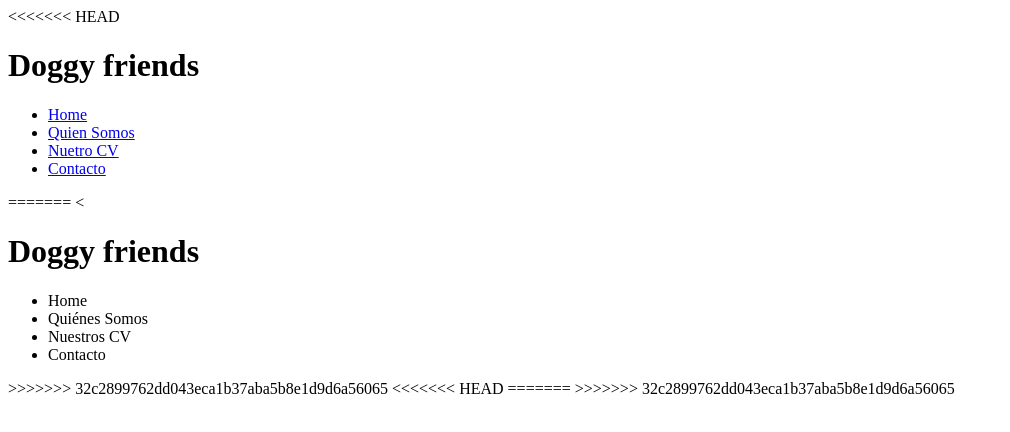
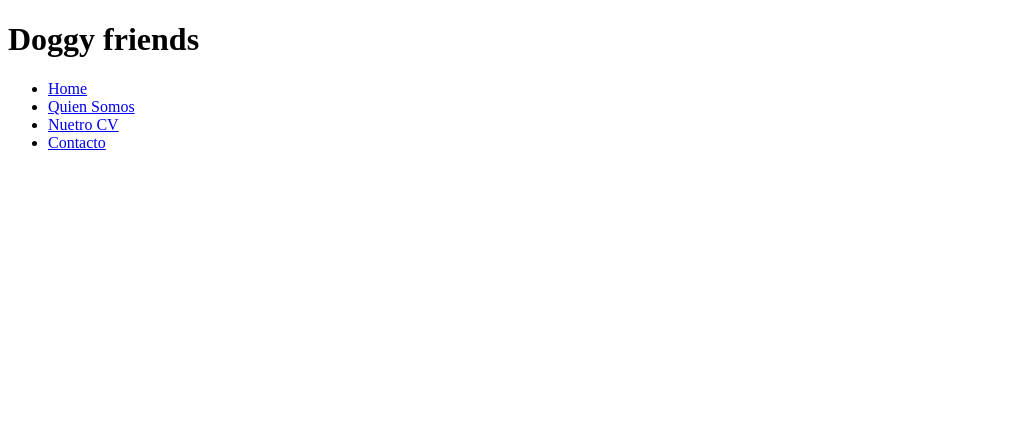
Before and after one commit to Fabioo798/202301-W1CH2-Fabio-Ariadna, a website: page index.html in a window 1280 px wide. Shown: the whole page, without its empty margins (0-1010 px from the left). Drawn offline with Linux system fonts and the light colour scheme.

Commit message:
fixed bug on index.html

```diff
--- a/index.html
+++ b/index.html
@@ -1,4 +1,3 @@
-<<<<<<< HEAD
 <!DOCTYPE html>
 <html lang="en">
 
@@ -21,40 +20,5 @@
       </ul>
     </nav>
   </header>
-=======
-<<!DOCTYPE html>
-  <html lang="en">
-
-  <head>
-    <meta charset="UTF-8">
-    <meta http-equiv="X-UA-Compatible" content="IE=edge">
-    <meta name="viewport" content="width=device-width, initial-scale=1.0">
-    <title>Página Web - Challenge 2</title>
-  </head>
-
-  <body>
-    <header>
-      <h1>Doggy friends</h1>
-
-      <ul>
-        <li>Home</li>
-        <li>Quiénes Somos</li>
-        <li>Nuestros CV</li>
-        <li>Contacto</li>
-      </ul>
->>>>>>> 32c2899762dd043eca1b37aba5b8e1d9d6a56065
-
-
-
-
-
-<<<<<<< HEAD
-
-</body>
 
 </html>
-=======
-  </body>
-
-  </html>
->>>>>>> 32c2899762dd043eca1b37aba5b8e1d9d6a56065
```
